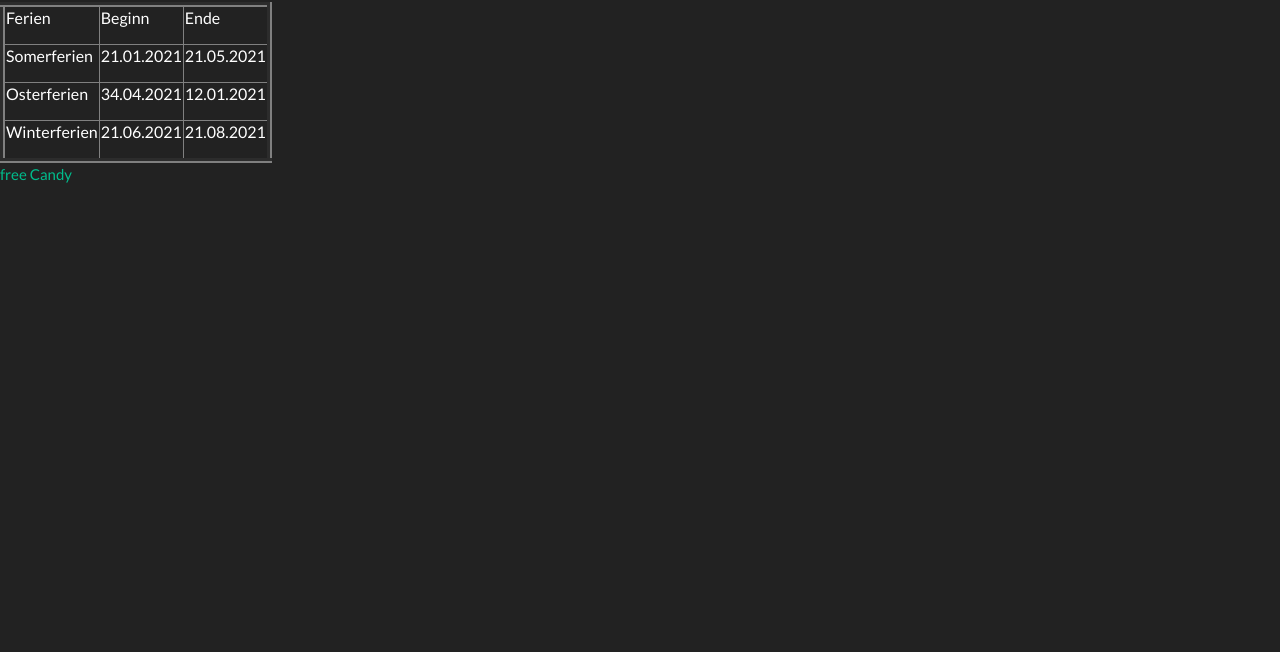
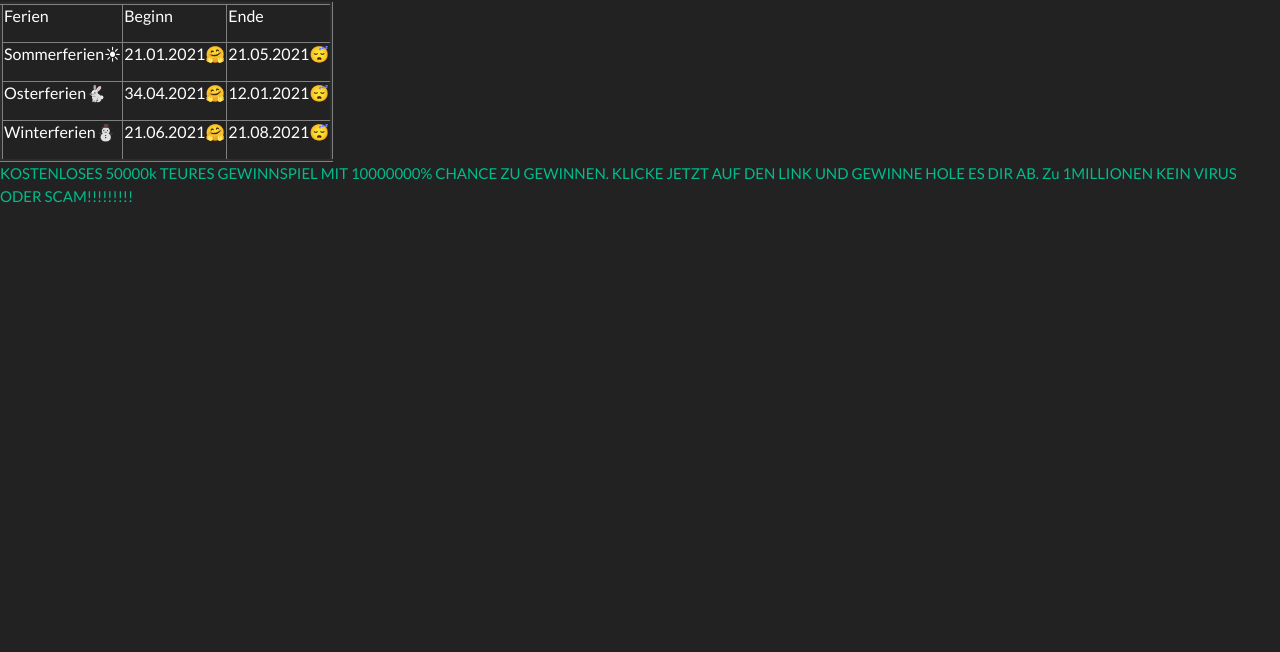
Before and after one commit to lgh-ag/lghag.de, a plain HTML site: page jannis/index.html in a window 1280 px wide. Shown: the part 148-800 px from the top of the page. Drawn offline with nearby package versions, Linux system fonts and the light colour scheme.

Commit message:
Text einfügen

```diff
--- a/jannis/index.html
+++ b/jannis/index.html
@@ -5,10 +5,10 @@
   </head>
   <body>
     <!-- <{tag} {attribute}>{content}</{tag}> -->
-    <h1>Ferien-Countdown</h1>
+    <h1>Ferien-Countdown🤓</h1>
     <p>7 Wochen, 5 Tage, 13 Stunden, 58 Minuten, 1 Sekunde</p>
     <h3>bis zu den Winterferien!</h3>
-    <table border="5" >
+    <table border="3" >
       <thead>
         <tr>
           <td>
@@ -25,39 +25,39 @@
         <tbody>
           <tr>
             <td>
-              <p>Somerferien</p>
+              <p>Sommerferien☀</p>
             </td>
             <td>
-              <p>21.01.2021</p>
+              <p>21.01.2021🤗</p>
             </td>
             <td>
-              <p>21.05.2021</p>
+              <p>21.05.2021😴</p>
             </td>
           </tr>
           <tr>
             <td>
-              <p>Osterferien</p>
+              <p>Osterferien🐇</p>
             </td>
             <td>
-              <p>34.04.2021</p>
+              <p>34.04.2021🤗</p>
             </td>
             <td>
-              <p>12.01.2021</p>
+              <p>12.01.2021😴</p>
             </td>
           </tr>
           <tr>
             <td>
-              <p>Winterferien</p>
+              <p>Winterferien⛄</p>
             </td>
             <td>
-              <p>21.06.2021</p>
+              <p>21.06.2021🤗</p>
             </td>
             <td>
-              <p>21.08.2021</p>
+              <p>21.08.2021😴</p>
             </td>
           </tr>
         </tbody>
     </table>
-    <a href="https://github.com/lgh-ag/lghag.de">free Candy</a>
+    <a href="https://github.com/lgh-ag/lghag.de">KOSTENLOSES 50000k TEURES GEWINNSPIEL MIT 10000000% CHANCE ZU GEWINNEN. KLICKE JETZT AUF DEN LINK UND GEWINNE HOLE ES DIR AB. Zu 1MILLIONEN KEIN VIRUS ODER SCAM!!!!!!!!!</a>
   </body>
 </html>
```
